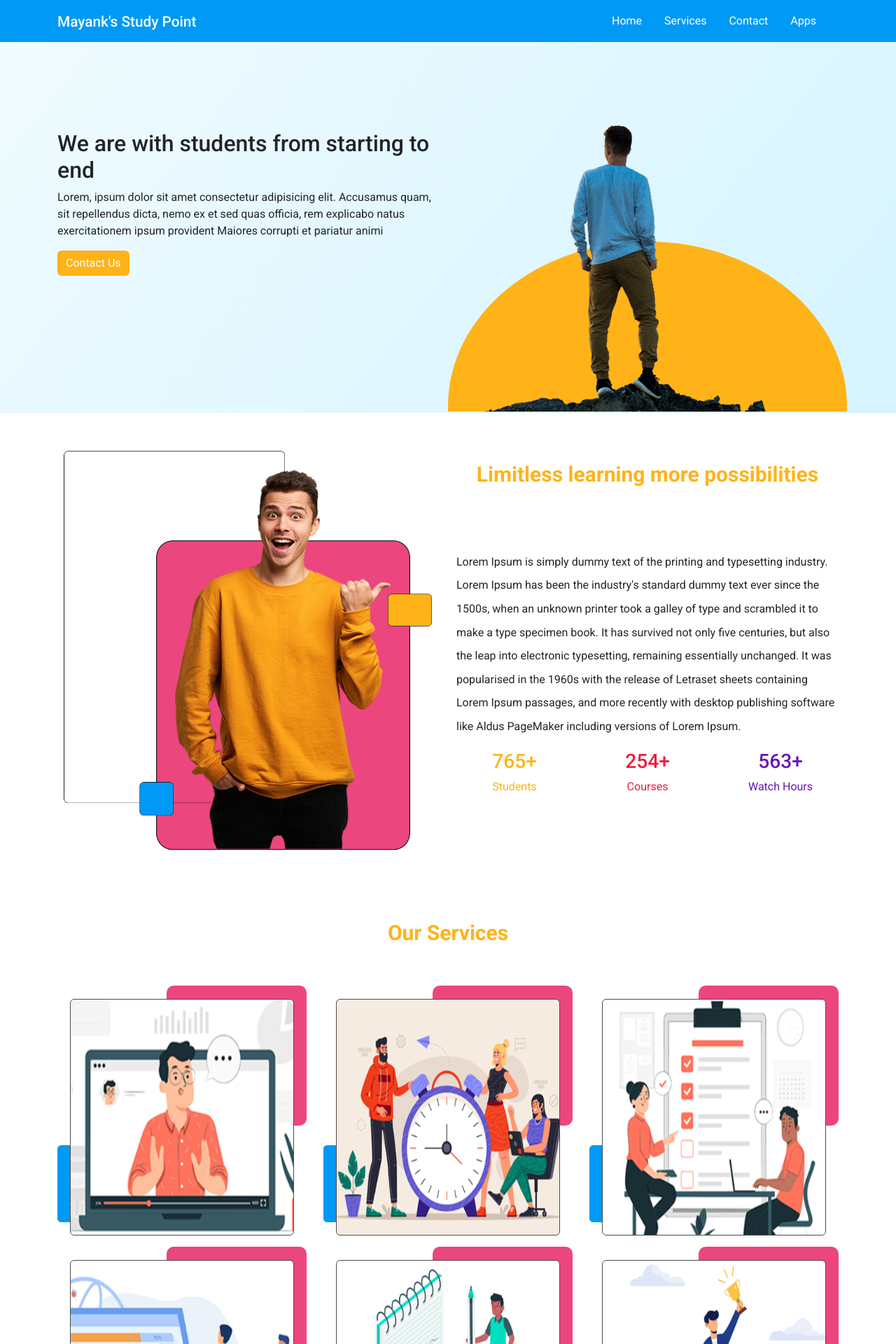
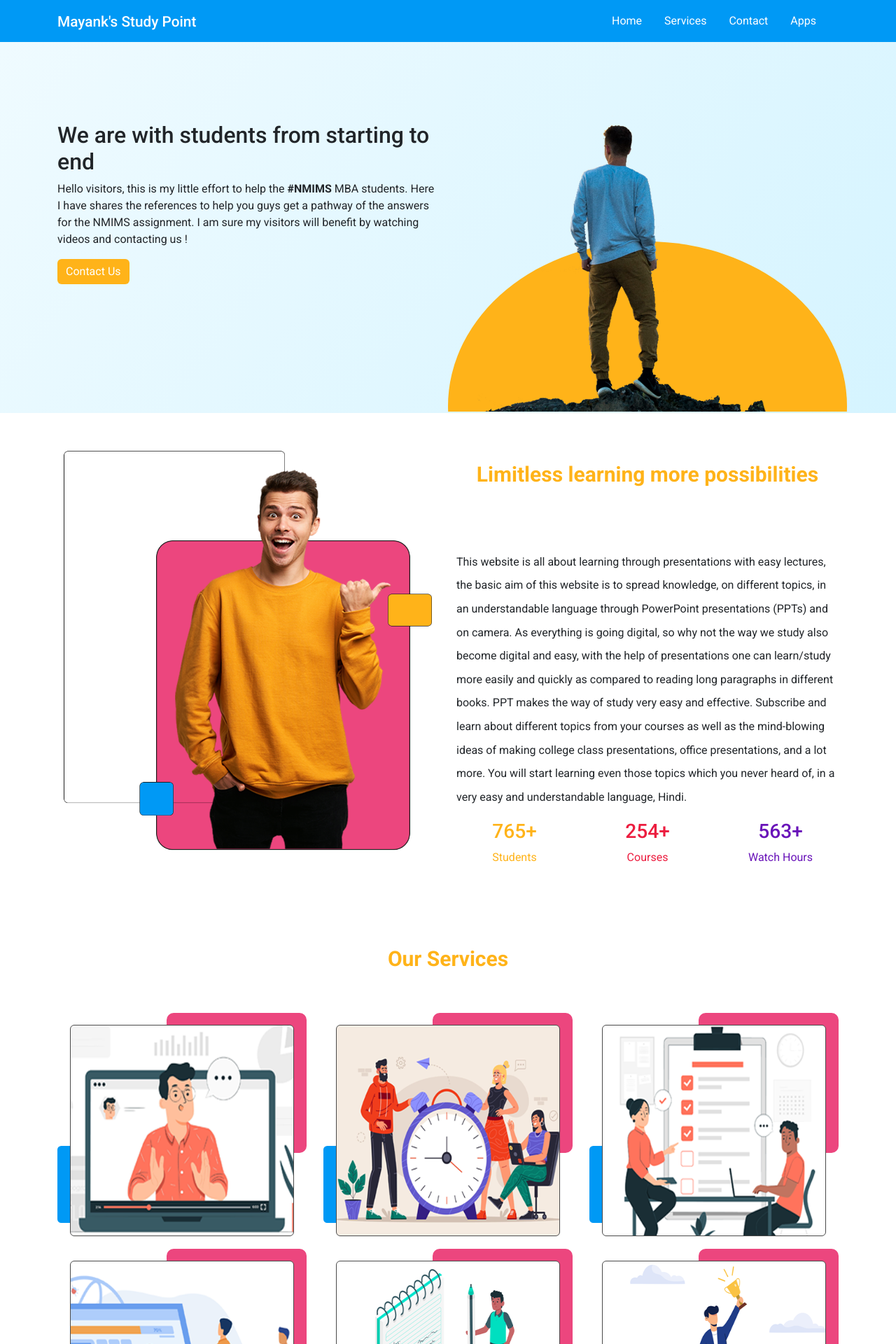
Before and after one commit to AmitShawGit/Mayank_Study_Point_MERN, a React (Create React App) app: page / in a window 1280 px wide. Shown: the top 1920 px of the page at 70% size. Built offline with nearby package versions, Linux system fonts and the light colour scheme.

Commit message:
card design changes

```diff
--- a/public/index.html
+++ b/public/index.html
@@ -14,7 +14,7 @@
     <link rel="manifest" href="%PUBLIC_URL%/manifest.json" />
     <!--Remix Icon-->
     <link rel="stylesheet" href="https://cdnjs.cloudflare.com/ajax/libs/remixicon/3.5.0/remixicon.css"/>
-    <title>React App</title>
+    <title>Mayank's Study Point</title>
   </head>
   <body>
     <noscript>You need to enable JavaScript to run this app.</noscript>
--- a/src/mixins.scss
+++ b/src/mixins.scss
@@ -34,6 +34,9 @@ $footer-text: #ddd;
 .text-primary {
    color: $primary !important;
 }
+a {
+   text-decoration: none !important;
+}
 @mixin xl{
    @media (max-width:1200px) {
       @content
--- a/src/pages/apps/AgeCalculator/AgeCal.jsx
+++ b/src/pages/apps/AgeCalculator/AgeCal.jsx
@@ -35,7 +35,7 @@ const AgeCal = () => {
       <ContentWrapper >
         <Row>
           <Col className='offset-3' md={6}>
-            <div className="card">
+            <div className="card-calc card">
               <h2 className='heading'>Age Calculator</h2>
               <label htmlFor="date">Enter Your Date of Birth</label>
               <input type="date" id="date" className='form-control mt-2' value={dob} onChange={handleChange} />
--- a/src/pages/apps/AgeCalculator/style.scss
+++ b/src/pages/apps/AgeCalculator/style.scss
@@ -1,4 +1,4 @@
-.card{
+.card-calc{
 margin: 5%;
 padding: 5%;
 
--- a/src/pages/home/hero/Hero.jsx
+++ b/src/pages/home/hero/Hero.jsx
@@ -14,7 +14,8 @@ const Hero = () => {
           <Row className='hero'>
             <Col md={6}>
               <h2>We are with students from starting to end</h2>
-            <p>Lorem, ipsum dolor sit amet consectetur adipisicing elit. Accusamus quam, sit repellendus dicta, nemo ex et sed quas officia, rem explicabo natus exercitationem ipsum provident Maiores corrupti et pariatur animi</p>
+            <p>Hello visitors, this is my little effort to help the <strong>#NMIMS</strong> MBA students. Here I have shares the references to help you guys get a pathway of the answers for the NMIMS assignment. I am sure my visitors will benefit by watching videos and contacting us !
+            </p>
             <Link to="/contact" className='btn btn-primary'>Contact Us</Link>
             </Col>
             <Col md={6} className='right-section'>
--- a/src/pages/home/learning/Learning.jsx
+++ b/src/pages/home/learning/Learning.jsx
@@ -19,21 +19,21 @@ const Learning = () => {
                     <Col md={6}>
                         <h2 className='heading'>Limitless learning more possibilities</h2>
                         <p className='description'>
-                            Lorem Ipsum is simply dummy text of the printing and typesetting industry. Lorem Ipsum has been the industry's standard dummy text ever since the 1500s, when an unknown printer took a galley of type and scrambled it to make a type specimen book. It has survived not only five centuries, but also the leap into electronic typesetting, remaining essentially unchanged. It was popularised in the 1960s with the release of Letraset sheets containing Lorem Ipsum passages, and more recently with desktop publishing software like Aldus PageMaker including versions of Lorem Ipsum.
+                            This website is all about learning through presentations with easy lectures, the basic aim of this website is to spread knowledge, on different topics, in an understandable language through PowerPoint presentations (PPTs) and on camera. As everything is going digital, so why not the way we study also become digital and easy, with the help of presentations one can learn/study more easily and quickly as compared to reading long paragraphs in different books. PPT makes the way of study very easy and effective. Subscribe and learn about different topics from your courses as well as the mind-blowing ideas of making college class presentations, office presentations, and a lot more. You will start learning even those topics which you never heard of, in a very easy and understandable language, Hindi.
                         </p>
                         <Row className='text-center'>
                             <Col md={4} className='text-orange'>
                                 <ScrollTrigger onEnter={() => setAnimate(true)} onExit={() => setAnimate(false)}>
-                                    {animate && <h3><CountUp start={0} end={1456} duration={8} style={{fontSize:"1.76rem"}}/>+</h3>}
+                                    {animate && <h3><CountUp start={0} end={1456} duration={8} style={{ fontSize: "1.76rem" }} />+</h3>}
                                 </ScrollTrigger>
                                 <p>Students</p>
                             </Col>
                             <Col md={4} className='text-pink'>
-                            {animate && <h3><CountUp start={0} end={260} duration={5} style={{fontSize:"1.76rem"}}/>+</h3>}
+                                {animate && <h3><CountUp start={0} end={260} duration={5} style={{ fontSize: "1.76rem" }} />+</h3>}
                                 <p>Courses</p>
                             </Col>
                             <Col md={4} className='text-blue'>
-                            {animate && <h3><CountUp start={0} end={576} duration={5} style={{fontSize:"1.76rem"}}/>+</h3>}
+                                {animate && <h3><CountUp start={0} end={576} duration={5} style={{ fontSize: "1.76rem" }} />+</h3>}
                                 <p>Watch Hours</p>
                             </Col>
 
--- a/src/pages/home/learning/style.scss
+++ b/src/pages/home/learning/style.scss
@@ -28,5 +28,5 @@
     color:#ec1d3f
 }
 .text-blue{
-    color: rgb(105, 19, 185);
+    color: #6913b9;
 }
```
